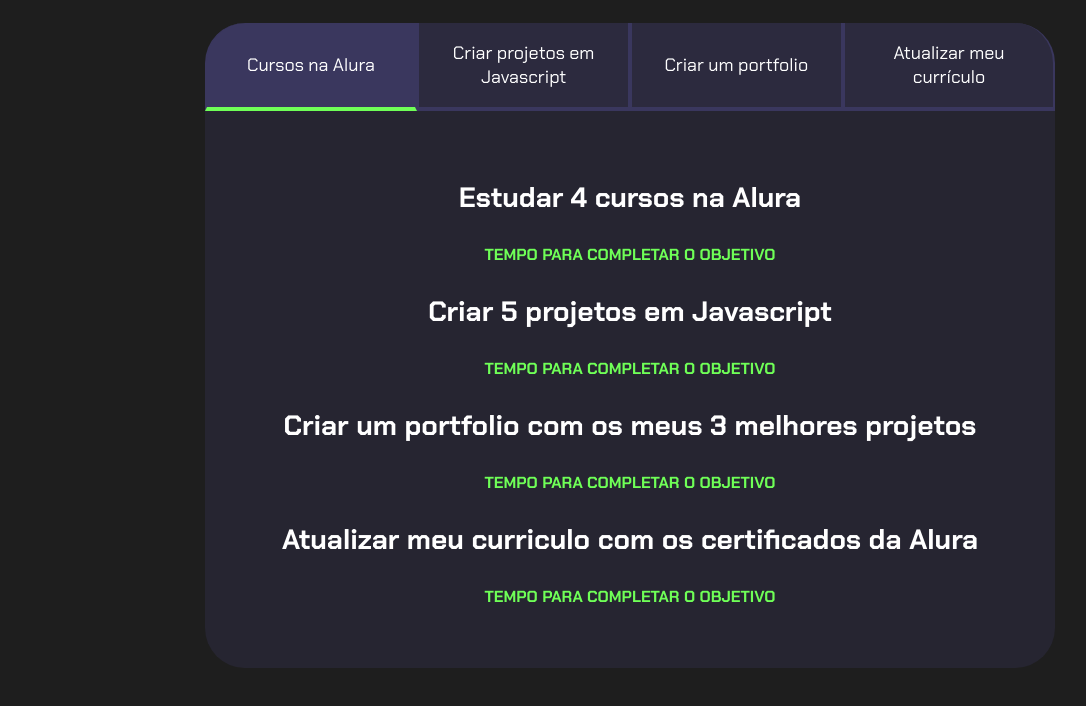
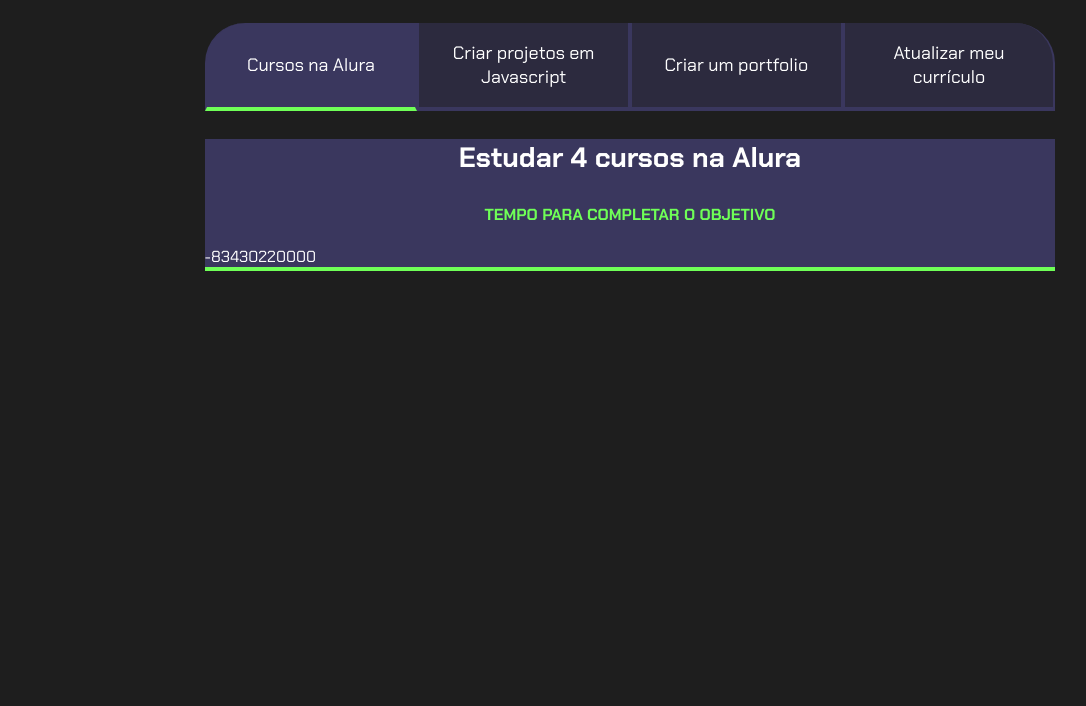
Before and after one commit to Alixy36/cronometro, a plain HTML site: page index.html in a window 1280 px wide. Both pictures are taken after a click on the button "Cursos na Alura". Shown: the part 80-786 px from the top of the page, without its empty margins (10-1096 px from the left). Drawn offline with Linux system fonts and the light colour scheme.

Commit message:
aula 4 com erros

```diff
--- a/index.html
+++ b/index.html
@@ -19,20 +19,19 @@
     <button class="botao">Criar um portfolio</button>
     <button class="botao">Atualizar meu currículo</button>
   </div>
-  <div class="abas-textos">
-    <div class="aba-conteudo">
+  <div class="aba-conteudo ativo">
   <h3 class="aba-conteudo-titulo-principal">Estudar 4 cursos na Alura</h3>
   <h4 class="aba-conteudo-titulo-secundario">
     Tempo para completar o objetivo
   </h4>
+  <div class="contador"></div>
 </div>
 <div class="aba-conteudo">
-      <h3 class="aba-conteudo-titulo-principal">
-        Criar 5 projetos em Javascript
-      </h3>
+  <h3 class="aba-conteudo-titulo-principal">Criar 5 projetos em Javascript</h3>
   <h4 class="aba-conteudo-titulo-secundario">
     Tempo para completar o objetivo
   </h4>
+  <div class="contador"></div>
 </div>
 <div class="aba-conteudo">
   <h3 class="aba-conteudo-titulo-principal">
@@ -41,15 +40,16 @@
   <h4 class="aba-conteudo-titulo-secundario">
     Tempo para completar o objetivo
   </h4>
+  <div class="contador"></div>
 </div>
 <div class="aba-conteudo">
   <h3 class="aba-conteudo-titulo-principal">
-        Atualizar meu curriculo com os certificados da Alura
+    Atualizar meu currículo com os certificados da Alura
   </h3>
   <h4 class="aba-conteudo-titulo-secundario">
     Tempo para completar o objetivo
   </h4>
-    </div>
+  <div class="contador"></div>
 </div>
 </div>
     </section>
--- a/main.js
+++ b/main.js
@@ -1,12 +1,20 @@
 const botoes = document.querySelectorAll(".botao");
+const textos = document.querySelectorAll(".aba-conteudo");
+const contadores = document.querySelectorAll(".contador");
+const tempoObjetivo1 = new Date("2023-10-05T00:00:00");
+let tempoAtual = new Date();
+
+contadores[0].textContent = tempoObjetivo1 - tempoAtual;
+
 
 for (let i = 0; i < botoes.length; i++) {
   botoes[i].onclick = function () {
     for (let j = 0; j < botoes.length; j++) {
       botoes[j].classList.remove("ativo");
+      textos[j].classList.remove("ativo");
     }
 
     botoes[i].classList.add("ativo");
+    textos[i].classList.add("ativo");
   };
-  console.log();
 }
--- a/style.css
+++ b/style.css
@@ -111,3 +111,6 @@ body {
   color: var(--verde);
   text-transform: uppercase;
 }
+.aba-conteudo {
+  display: none;
+}
```
Lines whose indentation alone changed are shown as unchanged.
